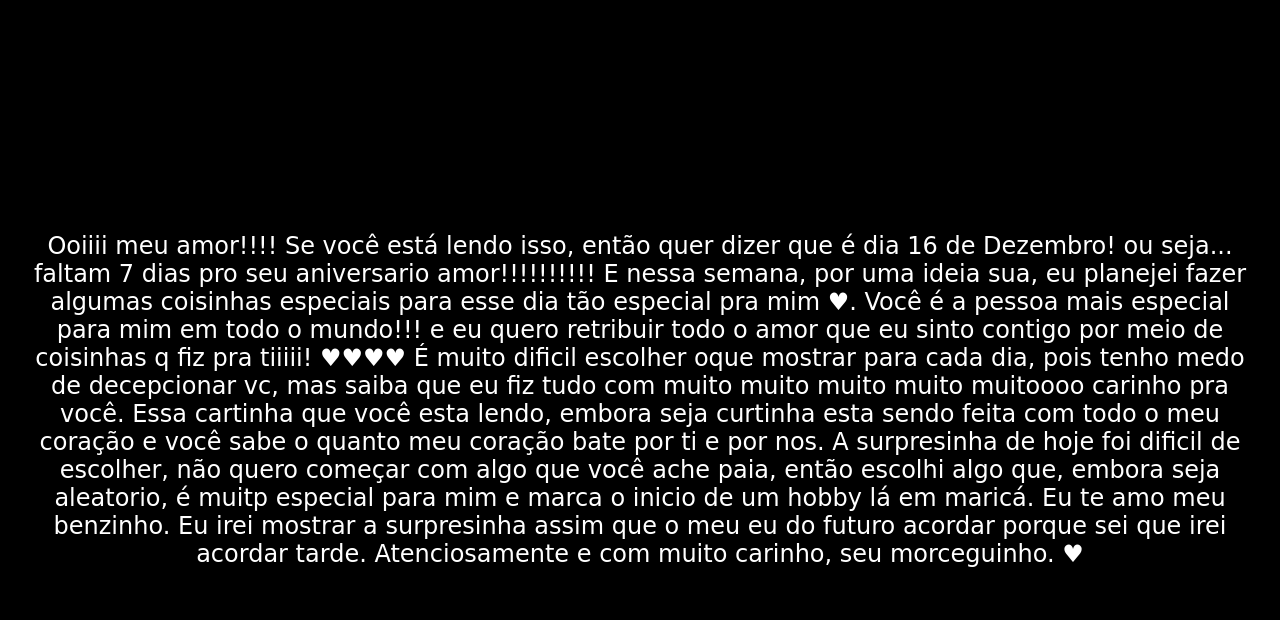
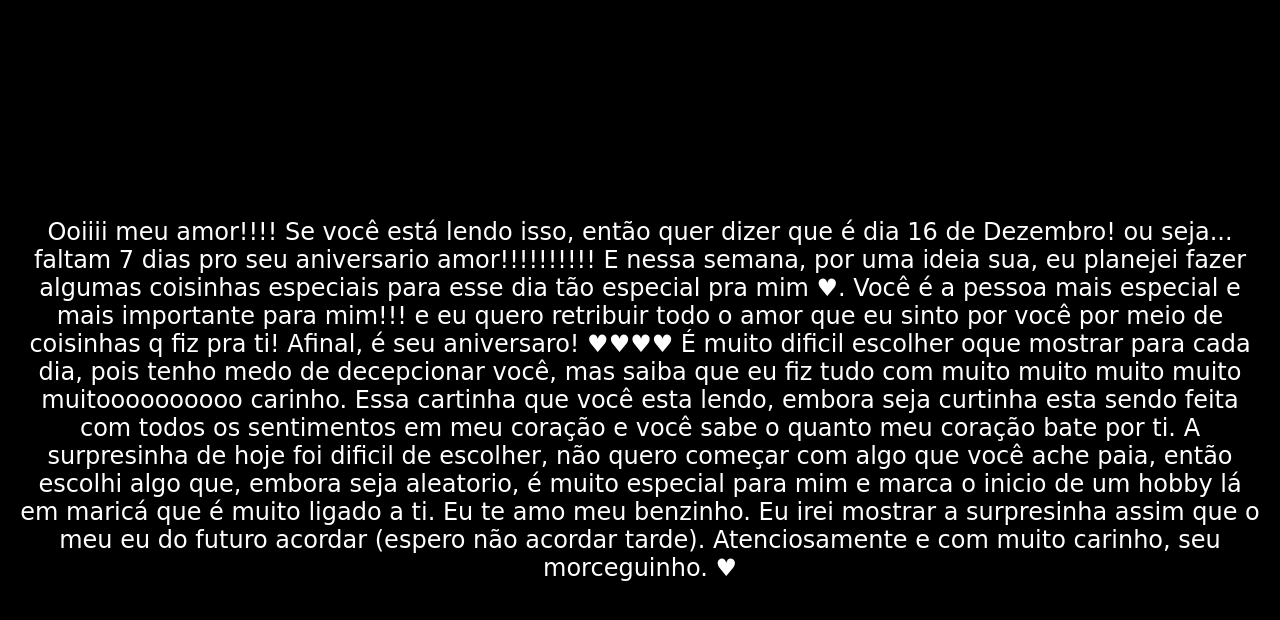
Before and after one commit to CadNah/SiteProMeuBem, a plain HTML site: page index.html in a window 1280 px wide. Both pictures are taken after a click on the picture 640 px from the left and 400 px from the top of the page. Drawn offline with Linux system fonts and the light colour scheme; a web font is replaced by a local one.

Commit message:
Update index.html

```diff
--- a/index.html
+++ b/index.html
@@ -34,8 +34,8 @@
         Ooiiii meu amor!!!!
 
         Se você está lendo isso, então quer dizer que é dia 16 de Dezembro! ou seja... faltam 7 dias pro seu aniversario amor!!!!!!!!!!
-        E nessa semana, por uma ideia sua, eu planejei fazer algumas coisinhas especiais para esse dia tão especial pra mim ♥. Você é a pessoa mais especial para mim em todo o mundo!!! e eu quero retribuir todo o amor que eu sinto contigo por meio de coisinhas q fiz pra tiiiii! ♥♥♥♥
-        É muito dificil escolher oque mostrar para cada dia, pois tenho medo de decepcionar vc, mas saiba que eu fiz tudo com muito muito muito muito muitoooo carinho pra você. Essa cartinha que você esta lendo, embora seja curtinha esta sendo feita com todo o meu coração e você sabe o quanto meu coração bate por ti e por nos. A surpresinha de hoje foi dificil de escolher, não quero começar com algo que você ache paia, então escolhi algo que, embora seja aleatorio, é muitp especial para mim e marca o inicio de um hobby lá em maricá. Eu te amo meu benzinho. Eu irei mostrar a surpresinha assim que o meu eu do futuro acordar porque sei que irei acordar tarde. Atenciosamente e com muito carinho, seu morceguinho. ♥
+        E nessa semana, por uma ideia sua, eu planejei fazer algumas coisinhas especiais para esse dia tão especial pra mim ♥. Você é a pessoa mais especial e mais importante para mim!!! e eu quero retribuir todo o amor que eu sinto por você por meio de coisinhas q fiz pra ti! Afinal, é seu aniversaro! ♥♥♥♥
+        É muito dificil escolher oque mostrar para cada dia, pois tenho medo de decepcionar você, mas saiba que eu fiz tudo com muito muito muito muito muitoooooooooo carinho. Essa cartinha que você esta lendo, embora seja curtinha esta sendo feita com todos os sentimentos em meu coração e você sabe o quanto meu coração bate por ti. A surpresinha de hoje foi dificil de escolher, não quero começar com algo que você ache paia, então escolhi algo que, embora seja aleatorio, é muito especial para mim e marca o inicio de um hobby lá em maricá que é muito ligado a ti. Eu te amo meu benzinho. Eu irei mostrar a surpresinha assim que o meu eu do futuro acordar (espero não acordar tarde). Atenciosamente e com muito carinho, seu morceguinho. ♥
     </div>
     <script>
         const card = document.getElementById('card');
```
